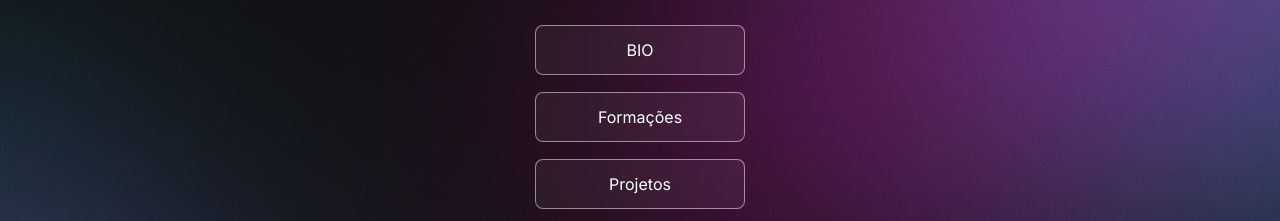
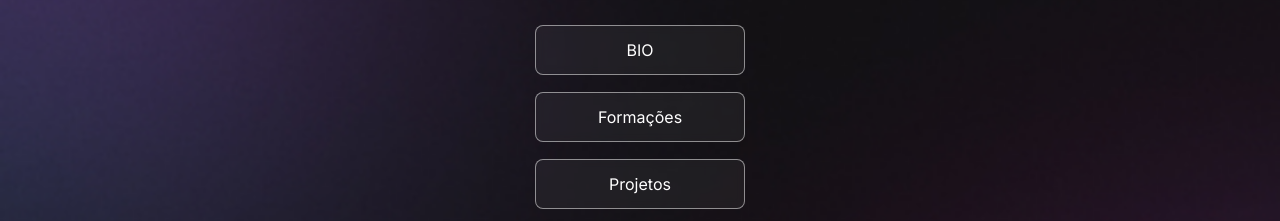
Before and after one commit to Devmmx166/primeiroProjeto, a website: page index.html in a window 1280 px wide. Shown: the part 235-456 px from the top of the page. Drawn offline with nearby package versions, Linux system fonts and the light colour scheme.

Commit message:
Update style.css

```diff
--- a/css/style.css
+++ b/css/style.css
@@ -21,7 +21,7 @@
 }
 :root{
   --text-color:white;
-  --bg-url: url(../assets/bg-desktop.jpg);
+  --bg-url: url(../assets/bg-mobile.jpg);
   --stroke-color: rgb(255, 255, 255,0.5);
   --surface-color:rgb(255, 255, 255,0.05);
   --surface-color-hover:rgb(0,0, 0,0.02);
```
